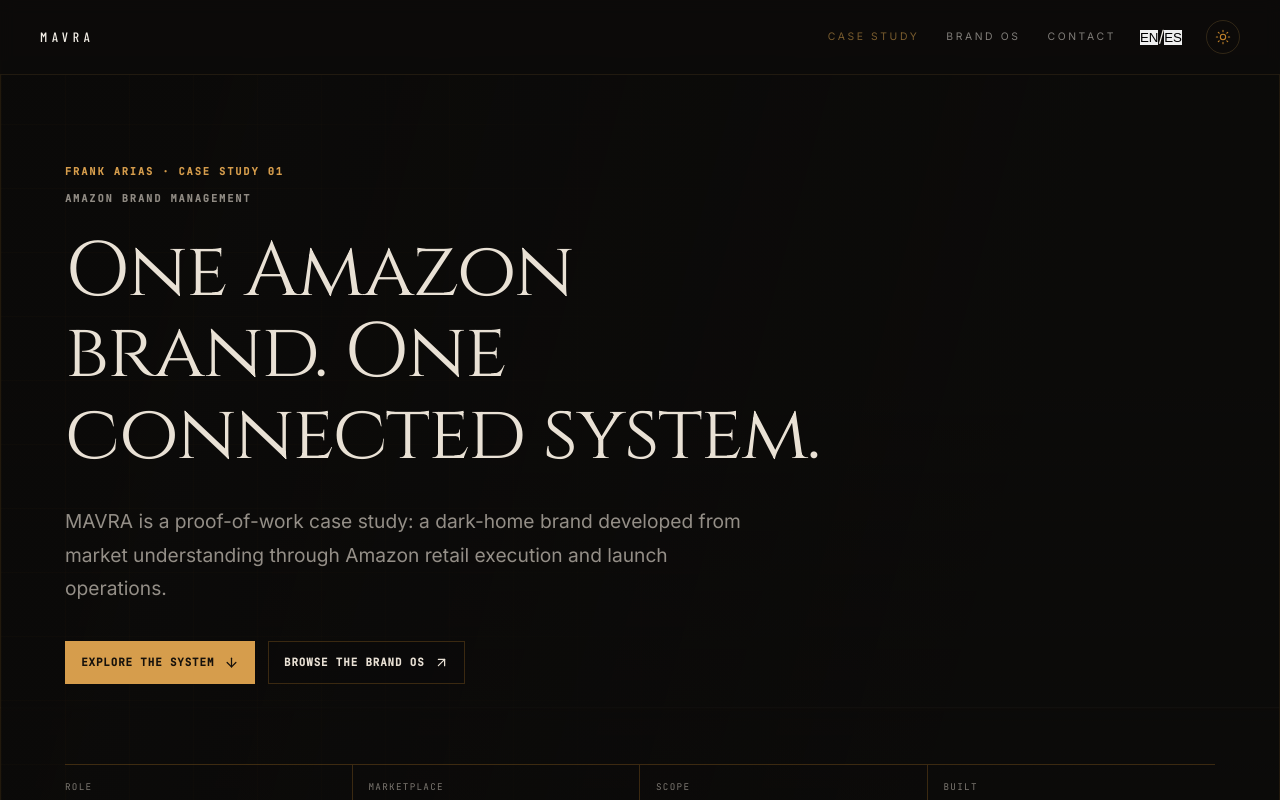
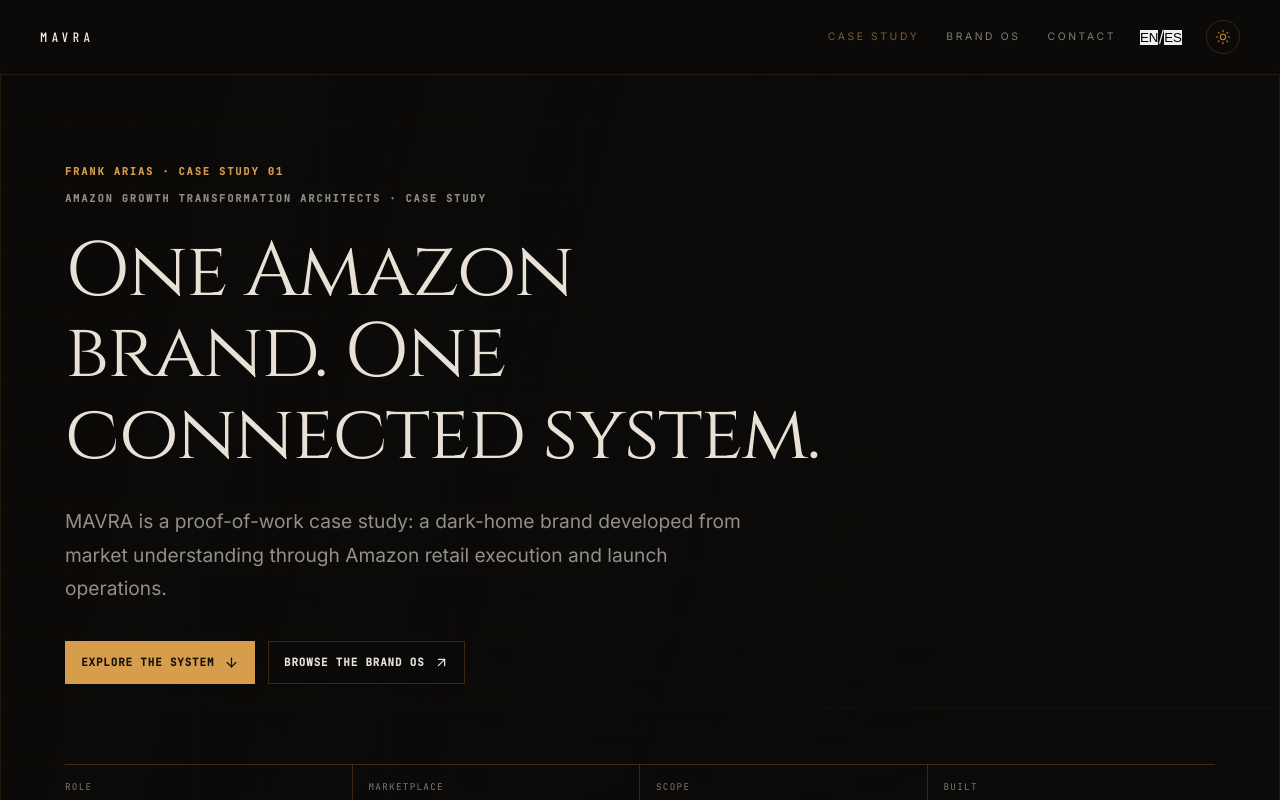
Before and after one commit to frankaarias/mavra-public, a React (Vite) app: page / in a window 1280 px wide. Shown: the top 800 px of the page. Built offline with nearby package versions, Linux system fonts and the light colour scheme; a web font is replaced by a local one.

Commit message:
Update case study discipline label

```diff
--- a/src/pages/CaseStudy.jsx
+++ b/src/pages/CaseStudy.jsx
@@ -8,7 +8,7 @@
   en: {
     language: 'ES',
     eyebrow: 'Frank Arias · Case Study 01',
-    category: 'Amazon Brand Management',
+    category: 'Amazon Growth Transformation Architects · Case Study',
     title: 'One Amazon brand. One connected system.',
     intro: 'MAVRA is a proof-of-work case study: a dark-home brand developed from market understanding through Amazon retail execution and launch operations.',
     primary: 'Explore the system',
@@ -43,7 +43,7 @@
   es: {
     language: 'EN',
     eyebrow: 'Frank Arias · Caso de estudio 01',
-    category: 'Brand Management para Amazon',
+    category: 'Amazon Growth Transformation Architects · Caso de estudio',
     title: 'Una marca de Amazon. Un sistema conectado.',
     intro: 'MAVRA es un caso de estudio con prueba documental: una marca de dark home desarrollada desde el entendimiento del mercado hasta la ejecución retail en Amazon y la operación de lanzamiento.',
     primary: 'Explorar el sistema',
```
